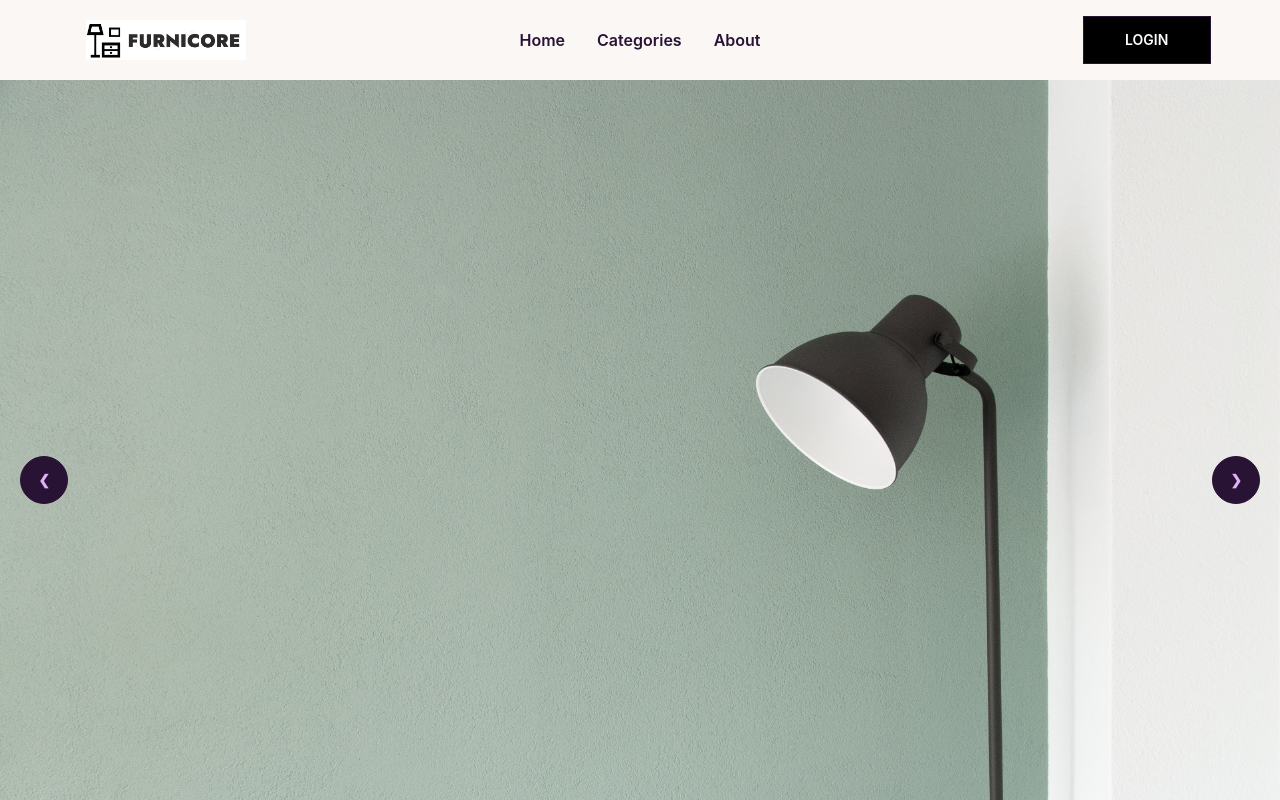
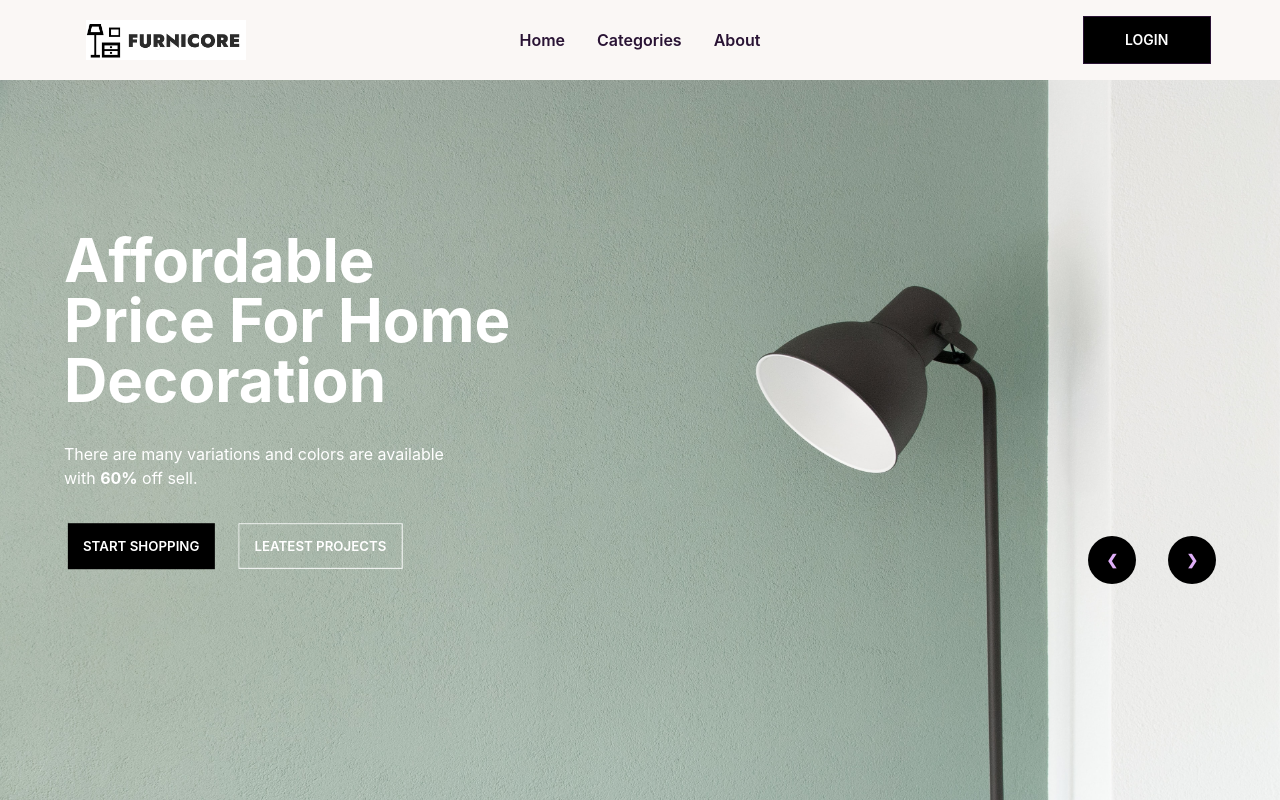
Before and after one commit to redoykhan28/furnicore-client, a React (Create React App) app: page / in a window 1280 px wide. Shown: the top 800 px of the page. Built offline with nearby package versions, Linux system fonts and the light colour scheme; grey boxes are pictures that could not be loaded.

Commit message:
banner added

```diff
--- a/src/Pages/Home/Home/Banner/Banner.js
+++ b/src/Pages/Home/Home/Banner/Banner.js
@@ -5,28 +5,54 @@ import img3 from '../../../../Assets/banner/pierre-chatel-innocenti-pxoZSTdAzeU-
 
 const Banner = () => {
     return (
-        <div className="carousel w-full h-screen">
+        <div className="carousel w-full h-4/5">
             <div id="slide1" className="carousel-item relative w-full">
-                <img src={img1} className="w-full" alt='slide1' />
-                <div className="absolute flex justify-between transform -translate-y-1/2 left-5 right-5 top-1/2">
-                    <a href="#slide3" className="btn btn-circle">❮</a>
-                    <a href="#slide2" className="btn btn-circle">❯</a>
+                <div className=' w-full '>
+                    <img src={img1} alt='' className="w-full h-4/5" />
+                </div>
+                <div className="absolute hidden md:block flex justify-start flex-col transform -translate-y-1/2 left-16 text-white right-5 top-1/3 ">
+                    <h1 className='text-3xl lg:text-6xl text-start font-bold'>
+                        Affordable<br />
+                        Price For Home <br />
+                        Decoration
+                    </h1>
+                    <p className='w-1/3 hidden lg:block text-white text-start my-8'>There are many variations and colors are available with <strong>60%</strong> off sell.</p>
+                    <div className=' hidden lg:flex'>
+                        <button className="btn btn-active bg-black text-white border-0 rounded-none">Start Shopping</button>
+
+                        <button className="btn btn-outline border-white text-white mx-4 rounded-none">Leatest Projects</button>
+
+                    </div>
+                </div>
+                <div className="absolute flex justify-end transform -translate-y-1/2 left-5 right-16 top-1/2 ">
+                    <a href="#slide2" className="btn btn-circle bg-black border-0 mx-8">❮</a>
+                    <a href="#slide2" className="btn bg-black border-0 btn-circle">❯</a>
                 </div>
             </div>
             <div id="slide2" className="carousel-item relative w-full">
-                <img src={img2} className="w-full" alt='slide3' />
-                <div className="absolute flex justify-between transform -translate-y-1/2 left-5 right-5 top-1/2">
-                    <a href="#slide1" className="btn btn-circle">❮</a>
-                    <a href="#slide3" className="btn btn-circle">❯</a>
+                <div className=' w-full '>
+                    <img src={img2} alt='' className="w-full h-4/5" />
+                </div>
+                <div className="absolute hidden md:block flex justify-center flex-col transform -translate-y-1/2  text-black left-16 right-5  top-1/3 ">
+                    <h1 className='text-3xl lg:text-6xl text-center font-bold'>
+                        Get The Best<br />
+                        Collection For Home <br />
+                        Furniture
+                    </h1>
+                    <p className='w-1/3 hidden lg:block w-1/2 mx-auto text-black text-center my-8'>There are many variations and colors are available with <strong>50%</strong> winter sell.</p>
+                    <div className=' hidden lg:flex justify-center'>
+                        <button className="btn btn-active bg-black text-white border-0 rounded-none">Start Shopping</button>
+
+                        <button className="btn btn-outline border-white text-white mx-4 rounded-none">Leatest Projects</button>
+
+                    </div>
+                </div>
+                <div className="absolute flex justify-between transform -translate-y-1/2 left-5 right-5 top-1/3 ">
+                    <a href="#slide1" className="btn btn-circle bg-black border-0">❮</a>
+                    <a href="#slide1" className="btn bg-black border-0 btn-circle">❯</a>
                 </div>
             </div>
-            <div id="slide3" className="carousel-item relative w-full">
-                <img src={img3} className="w-full" alt='slide3' />
-                <div className="absolute flex justify-between transform -translate-y-1/2 left-5 right-5 top-1/2">
-                    <a href="#slide2" className="btn btn-circle">❮</a>
-                    <a href="#slide1" className="btn btn-circle">❯</a>
-                </div>
-            </div>
+
         </div>
     );
 };
```
